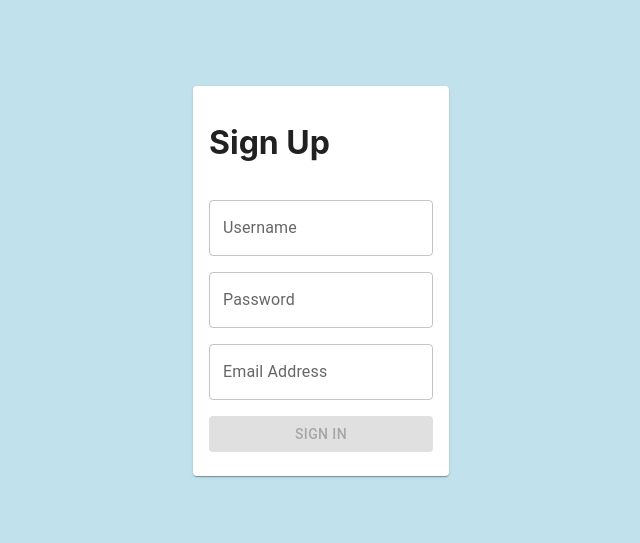
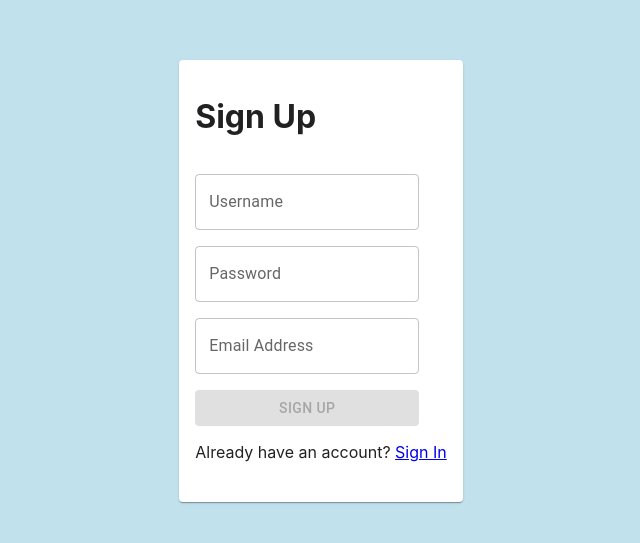
Before and after one commit to Jriggleman/react-redux-sign-in, a React (Create React App) app in the folder client/: page /signup in a window 1280 px wide. Shown: the part 119-662 px from the top of the page, without its empty margins (319-959 px from the left). Built offline with nearby package versions, Linux system fonts and the light colour scheme.

Commit message:
cleaned up routes

```diff
--- a/client/src/components/SignInButton.tsx
+++ b/client/src/components/SignInButton.tsx
@@ -32,11 +32,10 @@
         } else {
           dispatch(setError(true));
           dispatch(setPassword(''));
-          setSignInMessage('Sign in Failed');
         }
       })
       .catch((error) => {
-        setSignInMessage('Problem signing in');
+        alert('Problem signing in');
       });
   };
 
--- a/client/src/components/SignUpButton.tsx
+++ b/client/src/components/SignUpButton.tsx
@@ -23,7 +23,7 @@
         onClick={handleClick}
         style={{ marginTop: '1rem', width: '14rem' }}
       >
-        Sign In
+        Sign Up
       </Button>
       {signInMessage && <p>{signInMessage}</p>}
     </div>
--- a/client/src/pages/SignUpPage.tsx
+++ b/client/src/pages/SignUpPage.tsx
@@ -6,6 +6,7 @@
 import CardContent from '@mui/material/CardContent';
 import Box from '@mui/material/Box';
 import { styled } from '@mui/material/styles';
+import { Link } from 'react-router-dom';
 
 const StyledBox = styled(Box)(({ theme }) => ({
   background: 'rgba(173, 216, 230, 0.75)',
@@ -22,6 +23,9 @@
             <PasswordInput />
             <EmailInput />
             <SignUpButton />
+            <p>
+              Already have an account? <Link to='/'>Sign In</Link>
+            </p>
           </CardContent>
         </Card>
       </Box>
```
Also changed, not shown: client/src/components/SignUpLink.tsx (deleted, +0 -12 lines).
